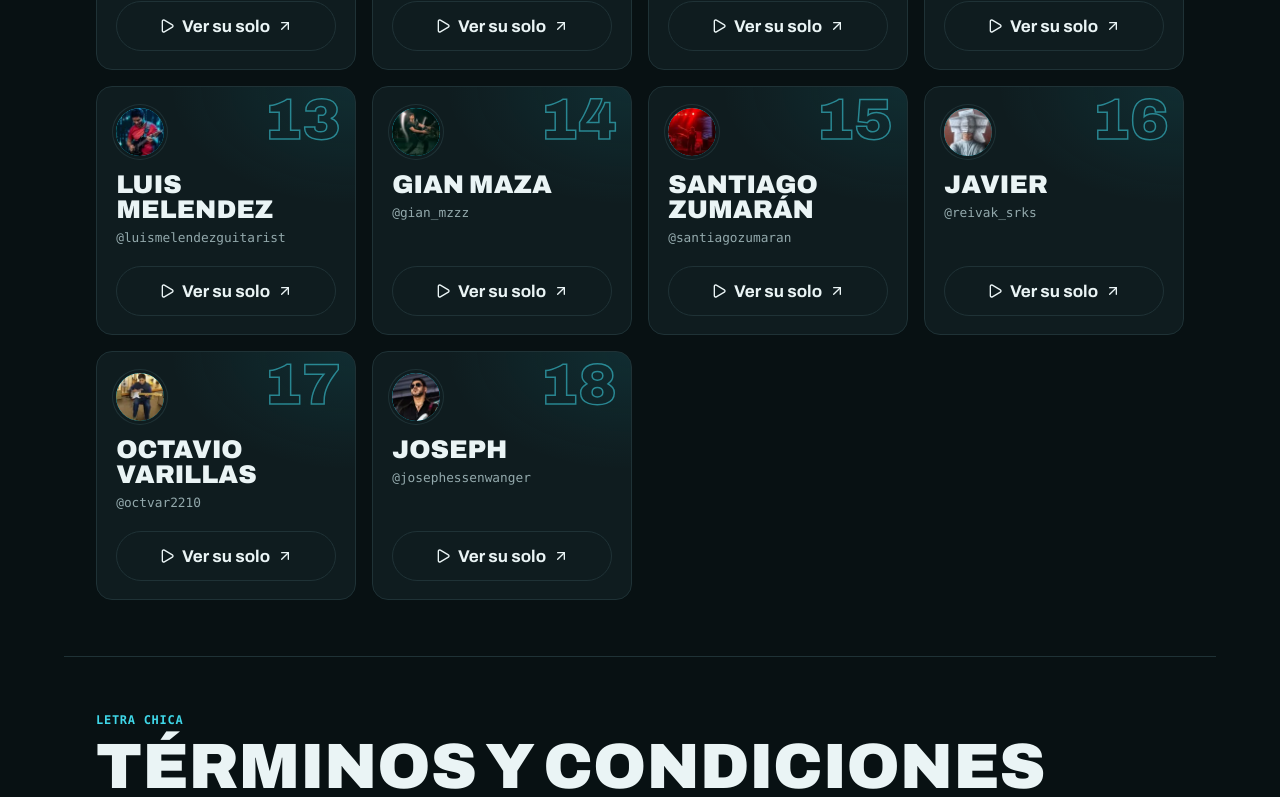
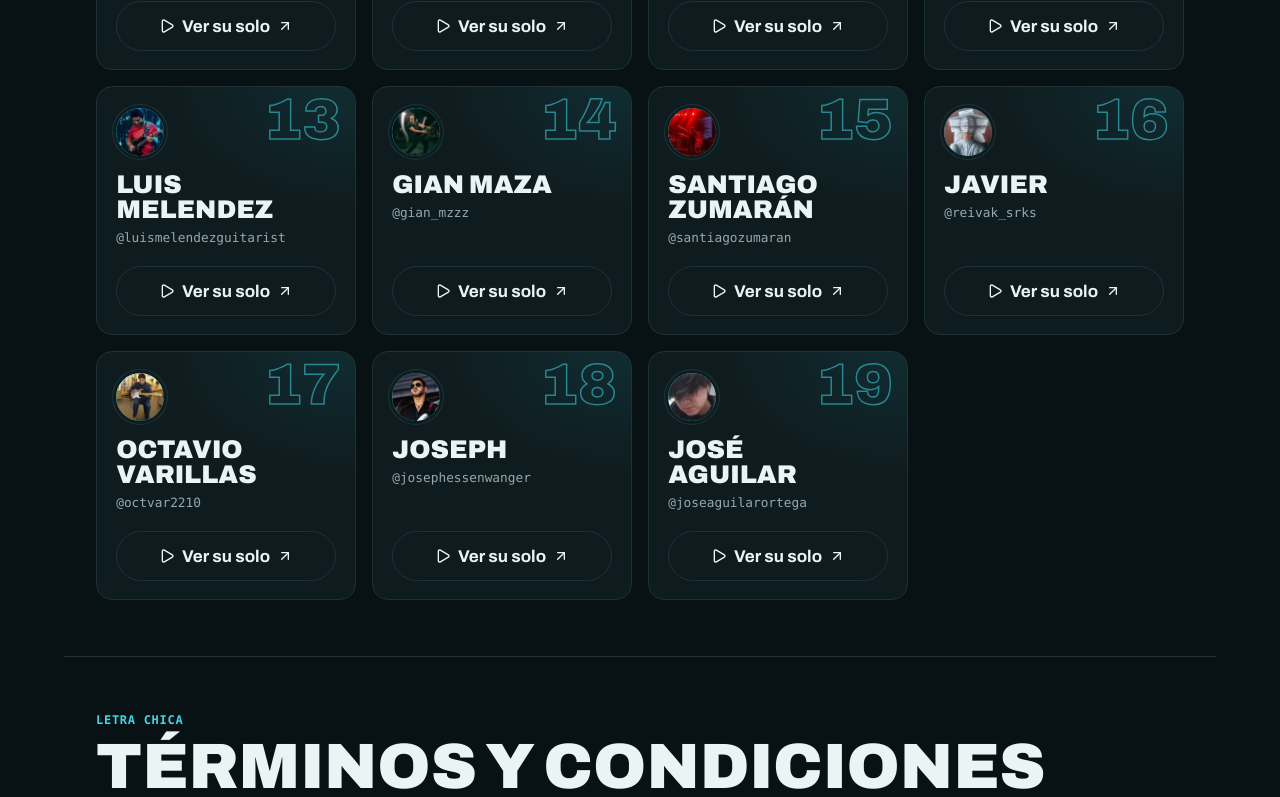
Before and after one commit to erp-project-dev/pg-tournament, a React (Vite) app: page / in a window 1280 px wide. Shown: the part 3820-4617 px from the top of the page. Built offline with nearby package versions, Linux system fonts and the light colour scheme; a web font is replaced by a local one.

Commit message:
feat: agregar participantes (1 nuevo)
Co-Authored-By: Claude Opus 5.5 <noreply@anthropic.com>

```diff
--- a/src/Landing.tsx
+++ b/src/Landing.tsx
@@ -109,6 +109,7 @@ const PARTICIPANTS = [
   { user: "reivak_srks", name: "Javier", reel: "https://www.instagram.com/p/DesmurTJiL3/" },
   { user: "octvar2210", name: "Octavio Varillas", reel: "https://www.instagram.com/p/DevFjTcBbhk/" },
   { user: "josephessenwanger", name: "Joseph", reel: "https://www.instagram.com/p/DevC7H2JKoJ/" },
+  { user: "joseaguilarortega", name: "José Aguilar", reel: "https://www.instagram.com/p/DevOfUlIien/" },
 ];
 
 const TERMS = [
```
Also changed, not shown: public/participants/joseaguilarortega.webp (added).
